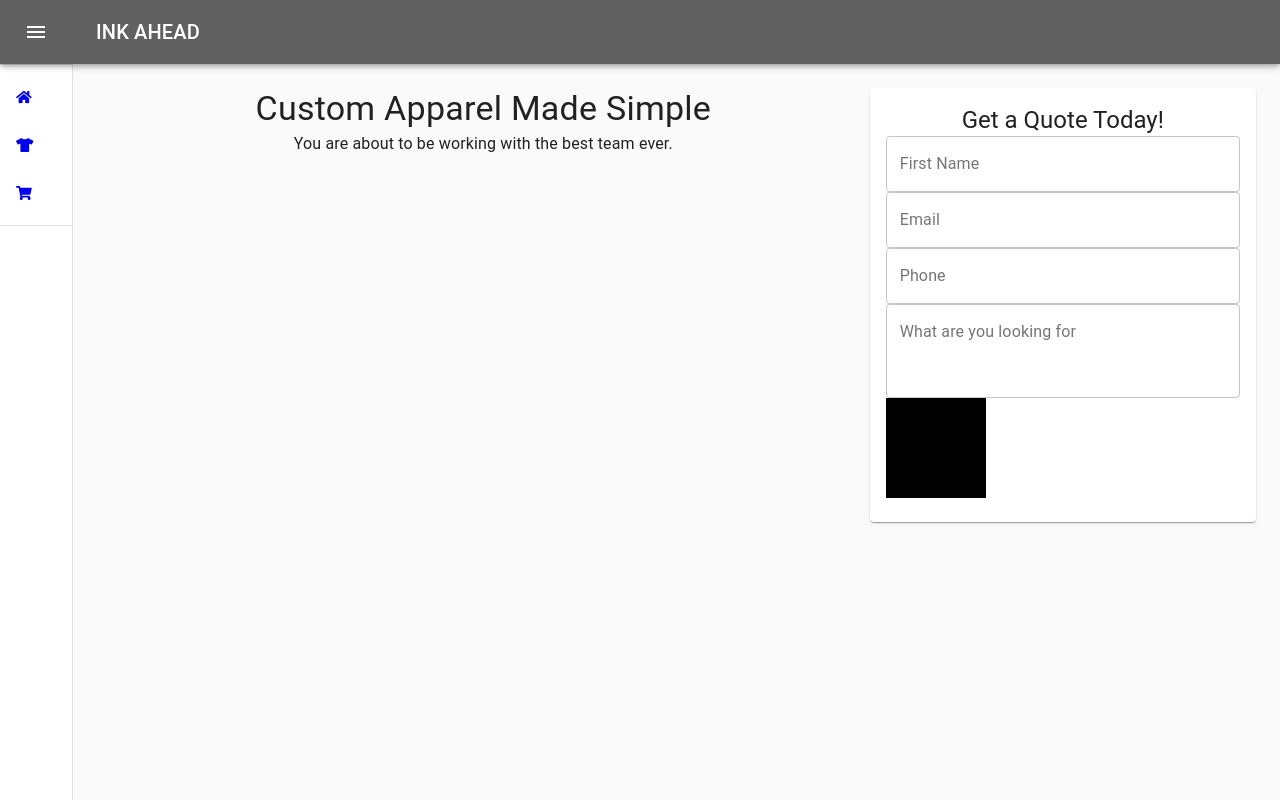
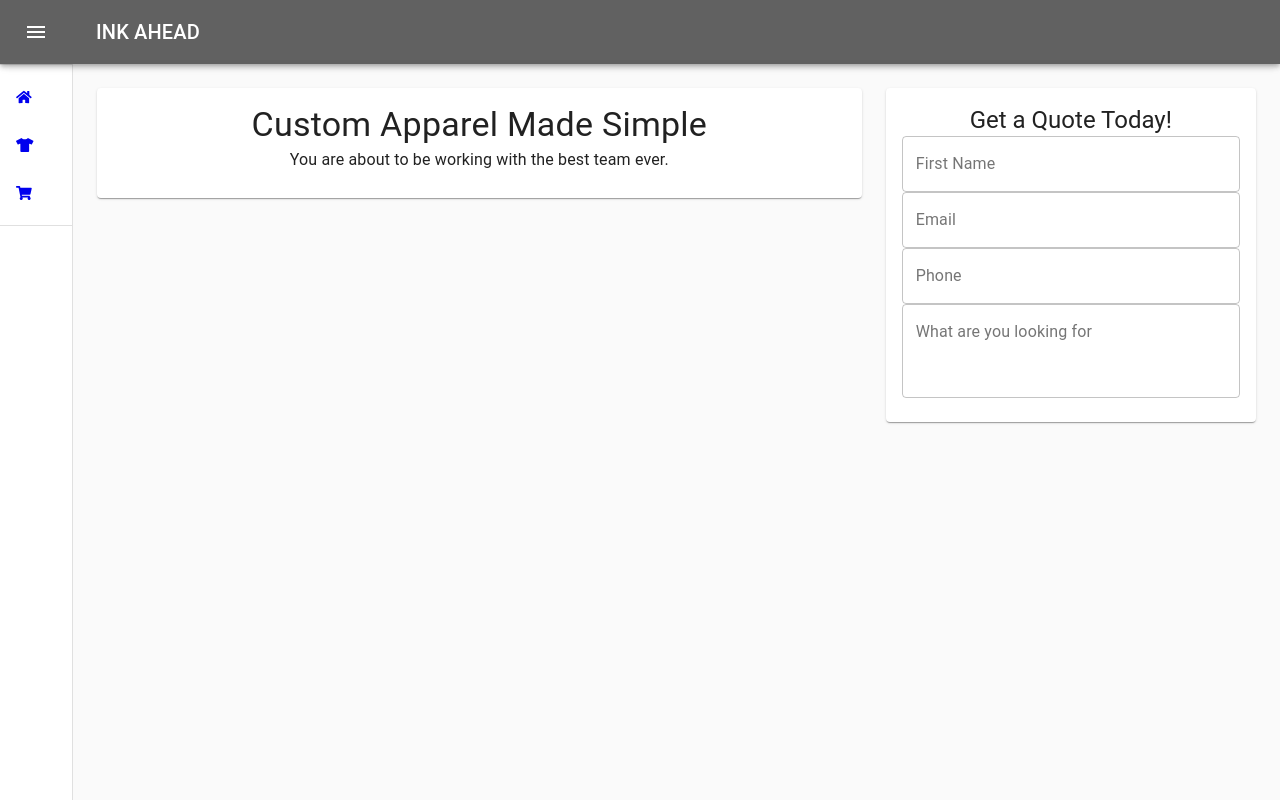
Before and after one commit to briankeefe/shirts, a React (Create React App) app: page / in a window 1280 px wide. Built offline with nearby package versions, Linux system fonts and the light colour scheme.

Commit message:
hashrouter

```diff
--- a/src/App.js
+++ b/src/App.js
@@ -26,7 +26,7 @@ import {
 	faHome
 } from "@fortawesome/free-solid-svg-icons";
 import { grey } from "@material-ui/core/colors";
-import { Route, Switch, BrowserRouter as Router } from "react-router-dom";
+import { Route, Switch, HashRouter as Router } from "react-router-dom";
 import Shirts from "./ShirtsPage";
 import Cart from "./Cart";
 import Paragraphs from "./Paragraphs";
--- a/src/GetQuote.js
+++ b/src/GetQuote.js
@@ -12,14 +12,18 @@ import "./style/style.scss";
 function Quote() {
 	return (
 		<Box>
-			<Grid container>
+			<Grid spacing={3} container justify="center" align="center">
 				<Grid item xs={12} md={8}>
+					<Card>
+						<CardContent>
 							<Typography className="center-text" variant="h4">
 								Custom Apparel Made Simple
 							</Typography>
 							<Typography className="center-text" variant="subtitle1">
 								You are about to be working with the best team ever.
 							</Typography>
+						</CardContent>
+					</Card>
 				</Grid>
 				<Grid item xs={12} md={4}>
 					<Card>
@@ -38,7 +42,6 @@ function Quote() {
 									rows="3"
 									label="What are you looking for"
 								/>
-								<div className="black-box" />
 							</Box>
 						</CardContent>
 					</Card>
```
Lines whose indentation alone changed are shown as unchanged.
